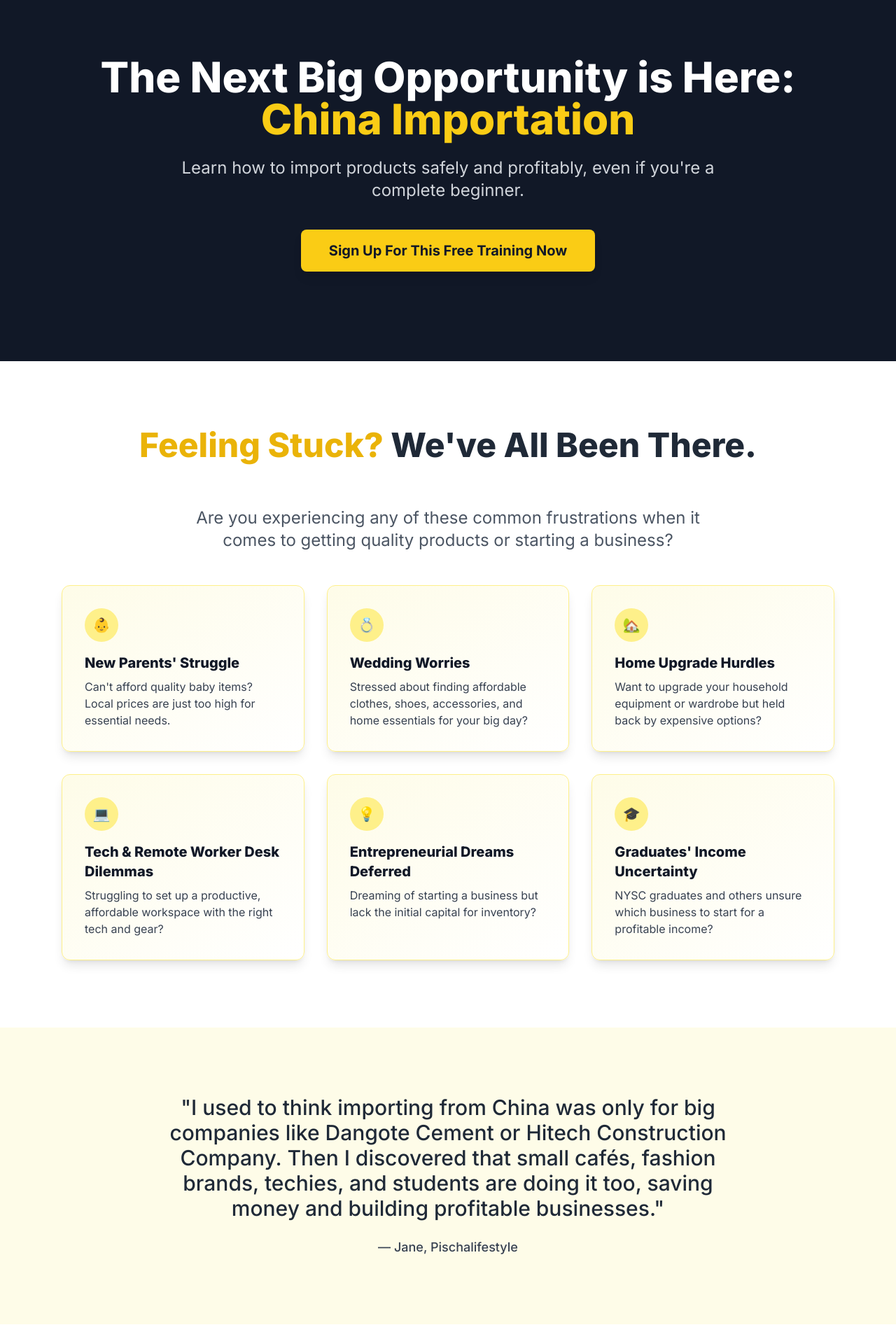
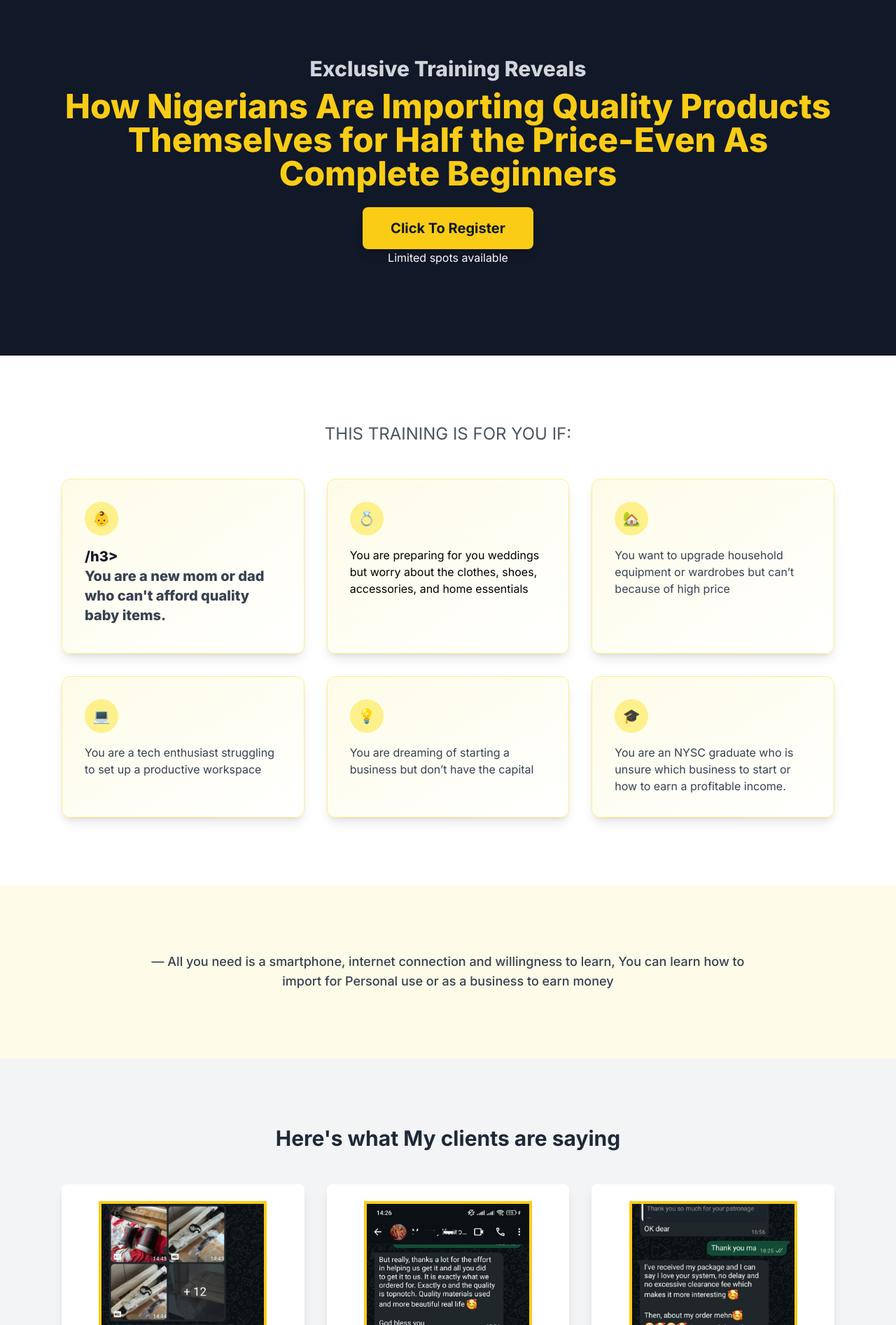
Before and after one commit to Geminiman7/Pischa, a Flask app: page / in a window 1280 px wide. Shown: the top 1893 px of the page at 70% size. Run offline with Flask 3, Linux system fonts and the light colour scheme; some libraries are stand-ins or nearby versions.

Commit message:
Revise index.html for improved clarity and engagement
Updated the training page to enhance clarity and engagement, including a new header and refined content for better user experience.

```diff
--- a/templates/index.html
+++ b/templates/index.html
@@ -23,17 +23,21 @@
 
     <!-- Header / Hero Section --><header class="bg-gray-900 text-white pt-20 pb-24 md:pb-32">
         <div class="container mx-auto max-w-6xl px-6 text-center">
-            <h1 class="text-4xl md:text-6xl font-extrabold leading-tight mb-6">
-                The Next Big Opportunity is Here:
-                <span class="block text-yellow-400">China Importation</span>
+             <h1 class="font-extrabold leading-tight mb-6">
+                <!-- This line is now smaller and a lighter gray -->
+                <span class="block text-2xl md:text-3xl text-gray-300 mb-3">
+                    Exclusive Training Reveals
+                </span>
+                <!-- This line remains the large, primary headline -->
+                <span class="block text-4xl md:text-5xl text-yellow-400">
+                    How Nigerians Are Importing Quality Products Themselves for Half the Price-Even As Complete Beginners
+                </span>
             </h1>
-            <p class="text-xl md:text-2xl text-gray-300 mb-10 max-w-3xl mx-auto">
-                Learn how to import products safely and profitably, even if you're a complete beginner.
-            </p>
-            <a href="#signup-form"
+             <a href="#signup-form"
                class="inline-block bg-yellow-400 text-gray-900 font-bold text-lg md:text-xl py-4 px-10 rounded-lg shadow-lg hover:bg-yellow-300 transition-all duration-300 transform hover:scale-105">
-                Sign Up For This Free Training Now
+               Click To Register
             </a>
+            <p>Limited spots available</p>
         </div>
     </header>
 
@@ -41,43 +45,40 @@
 
         <!-- Pain Points Section (More Catchy) --><section class="py-16 md:py-24 bg-white">
             <div class="container mx-auto max-w-6xl px-6">
-                <h2 class="text-3xl md:text-5xl font-extrabold text-center text-gray-800 mb-8 md:mb-16 leading-tight">
-                    <span class="text-yellow-500">Feeling Stuck?</span> We've All Been There.
-                </h2>
+
                 <p class="text-xl md:text-2xl text-center text-gray-600 mb-12 max-w-3xl mx-auto">
-                    Are you experiencing any of these common frustrations when it comes to getting quality products or starting a business?
-                </p>
+                        THIS TRAINING IS FOR YOU IF:</p>
 
                 <div class="grid grid-cols-1 md:grid-cols-2 lg:grid-cols-3 gap-8">
                     <!-- Pain Point 1 --><div class="bg-gradient-to-br from-yellow-50 to-white p-8 rounded-xl shadow-lg border border-yellow-200 hover:shadow-xl transition-all duration-300">
                         <div class="flex items-center justify-center w-12 h-12 bg-yellow-200 text-yellow-800 rounded-full mb-4 text-xl font-bold">👶</div>
-                        <h3 class="font-extrabold text-xl mb-2 text-gray-900">New Parents' Struggle</h3>
-                        <p class="text-gray-700">Can't afford quality baby items? Local prices are just too high for essential needs.</p>
+                        <h3 class="font-extrabold text-xl mb-2 text-gray-900">/h3>
+                        <p class="text-gray-700">You are a new mom or dad who can't afford quality baby items.</p>
                     </div>
                     <!-- Pain Point 2 --><div class="bg-gradient-to-br from-yellow-50 to-white p-8 rounded-xl shadow-lg border border-yellow-200 hover:shadow-xl transition-all duration-300">
                         <div class="flex items-center justify-center w-12 h-12 bg-yellow-200 text-yellow-800 rounded-full mb-4 text-xl font-bold">💍</div>
-                        <h3 class="font-extrabold text-xl mb-2 text-gray-900">Wedding Worries</h3>
-                        <p class="text-gray-700">Stressed about finding affordable clothes, shoes, accessories, and home essentials for your big day?</p>
+                        <h3 class="font-extrabold text-xl mb-2 text-gray-900"></h3>
+                        <p class="text-gray-700"></p>You are preparing for you weddings but worry about the clothes, shoes, accessories, and home essentials</p>
                     </div>
                     <!-- Pain Point 3 --><div class="bg-gradient-to-br from-yellow-50 to-white p-8 rounded-xl shadow-lg border border-yellow-200 hover:shadow-xl transition-all duration-300">
                         <div class="flex items-center justify-center w-12 h-12 bg-yellow-200 text-yellow-800 rounded-full mb-4 text-xl font-bold">🏡</div>
-                        <h3 class="font-extrabold text-xl mb-2 text-gray-900">Home Upgrade Hurdles</h3>
-                        <p class="text-gray-700">Want to upgrade your household equipment or wardrobe but held back by expensive options?</p>
+                        <h3 class="font-extrabold text-xl mb-2 text-gray-900"></h3>
+                        <p class="text-gray-700"> You want to upgrade household equipment or wardrobes but can’t because of high price</p>
                     </div>
                     <!-- Pain Point 4 --><div class="bg-gradient-to-br from-yellow-50 to-white p-8 rounded-xl shadow-lg border border-yellow-200 hover:shadow-xl transition-all duration-300">
                         <div class="flex items-center justify-center w-12 h-12 bg-yellow-200 text-yellow-800 rounded-full mb-4 text-xl font-bold">💻</div>
-                        <h3 class="font-extrabold text-xl mb-2 text-gray-900">Tech & Remote Worker Desk Dilemmas</h3>
-                        <p class="text-gray-700">Struggling to set up a productive, affordable workspace with the right tech and gear?</p>
+                        <h3 class="font-extrabold text-xl mb-2 text-gray-900"> </h3>
+                        <p class="text-gray-700">You are a tech enthusiast struggling to set up a productive workspace</p>
                     </div>
                     <!-- Pain Point 5 --><div class="bg-gradient-to-br from-yellow-50 to-white p-8 rounded-xl shadow-lg border border-yellow-200 hover:shadow-xl transition-all duration-300">
                         <div class="flex items-center justify-center w-12 h-12 bg-yellow-200 text-yellow-800 rounded-full mb-4 text-xl font-bold">💡</div>
-                        <h3 class="font-extrabold text-xl mb-2 text-gray-900">Entrepreneurial Dreams Deferred</h3>
-                        <p class="text-gray-700">Dreaming of starting a business but lack the initial capital for inventory?</p>
+                        <h3 class="font-extrabold text-xl mb-2 text-gray-900"></h3>
+                        <p class="text-gray-700"> You are dreaming of starting a business but don’t have the capital</p>
                     </div>
                     <!-- Pain Point 6 --><div class="bg-gradient-to-br from-yellow-50 to-white p-8 rounded-xl shadow-lg border border-yellow-200 hover:shadow-xl transition-all duration-300">
                         <div class="flex items-center justify-center w-12 h-12 bg-yellow-200 text-yellow-800 rounded-full mb-4 text-xl font-bold">🎓</div>
-                        <h3 class="font-extrabold text-xl mb-2 text-gray-900">Graduates' Income Uncertainty</h3>
-                        <p class="text-gray-700">NYSC graduates and others unsure which business to start for a profitable income?</p>
+                        <h3 class="font-extrabold text-xl mb-2 text-gray-900"></h3>
+                        <p class="text-gray-700"> You are an NYSC graduate who is unsure  which business to start or how to earn a profitable income.</p>
                     </div>
                 </div>
             </div>
@@ -86,74 +87,35 @@
         <!-- The "Aha!" Moment Section --><section class="py-16 md:py-24 bg-yellow-50">
             <div class="container mx-auto max-w-4xl px-6">
                 <blockquote class="text-center">
-                    <p class="text-2xl md:text-3xl font-medium text-gray-800 leading-relaxed mb-6">
-                        "I used to think importing from China was only for big companies like Dangote Cement or Hitech Construction Company. Then I discovered that small cafés, fashion brands, techies, and students are doing it too, saving money and building profitable businesses."
-                    </p>
-                    <cite class="text-lg text-gray-700 not-italic font-medium">— Jane, Pischalifestyle</cite>
+
+                    <cite class="text-lg text-gray-700 not-italic font-medium">— All you need is a smartphone, internet connection and willingness to learn,
+                               You can learn how to import for Personal use or as a business to earn money
+                    </cite>
                 </blockquote>
             </div>
         </section>
 
-        <!-- Why Listen to Me? (Authority) Section --><section class="py-16 md:py-24 bg-white">
-            <div class="container mx-auto max-w-6xl px-6">
-                <div class="md:flex md:items-center md:space-x-12">
-                    <!-- Placeholder for Jane's Photo --><div class="md:w-1/3 mb-8 md:mb-0">
-                       <img src="{{ url_for('static', filename='images/jane.jpg') }}"
-                            alt="Jane from Pischalifestyle"
-                            class="w-full h-auto rounded-lg shadow-lg border-4 border-yellow-400 object-cover">
-                    </div>
-                    <!-- Bio Text --><div class="md:w-2/3">
-                        <h2 class="text-3xl md:text-4xl font-bold text-gray-800 mb-6">
-                            Why Listen to Me?
-                        </h2>
-                        <p class="text-2xl font-medium text-gray-900 mb-6">
-                            Hi, I’m Jane from Pischalifestyle.
-                        </p>
-                        <div class="text-lg text-gray-700 space-y-4">
-                            <p>
-                                I’ve helped people across Nigeria import hundreds of products from China safely—from gadgets to fashion to home essentials—and even delivered them straight to their doorsteps.
-                            </p>
-                            <p>
-                                I’ve trained students to start their own import businesses, helping some of them become their own bosses and achieve financial freedom.
-                            </p>
-                            <p>
-                                Now, I want to show you how to do it, too.
-                            </p>
-                        </div>
-                    </div>
-                </div>
-            </div>
-        </section>
+
 
         <!-- Social Proof (Products & Testimonials) Section --><section class="py-16 md:py-24 bg-gray-100">
             <div class="container mx-auto max-w-6xl px-6">
-                <!-- Objection Handling --><div class="max-w-3xl mx-auto text-center mb-16">
-                    <h2 class="text-3xl md:text-4xl font-bold text-gray-800 mb-4">
-                        You Don't Need a Big Budget or Experience!
-                    </h2>
-                    <p class="text-xl text-gray-700">
-                        Many people think importing from China is only for those with experience or huge budgets. <strong class="text-gray-900">That’s simply not true—anyone can do it!</strong> Check out some of the products I’ve imported and what my clients are saying.
-                    </p>
-                </div>
+
 
                 <!-- Testimonials --><h3 class="text-2xl md:text-3xl font-bold text-center text-gray-800 mb-12">
-                    What My Clients Are Saying
+                    Here's what My clients are saying
                 </h3>
                 <div class="grid grid-cols-1 md:grid-cols-2 lg:grid-cols-3 gap-8">
                     <!-- Testimonial 1 --><div class="bg-white p-6 rounded-lg shadow-lg">
-                        <img src="{{ url_for('static', filename='images/img3.jpg') }}" alt="Client 1" class="w-48 h-48 rounded-full mx-auto mb-4 border-4 border-yellow-400 object-cover">
-                        <p class="text-gray-600 text-center italic mb-4">"This training changed everything. I finally started my own gadget business, and it's profitable!"</p>
-                        <p class="text-gray-900 font-bold text-center">- Tunde, Lagos</p>
+                        <img src="{{ url_for('static', filename='images/img3.jpg') }}" alt="Client 1" class="w-60 h-90 mx-auto mb-4 border-4 border-yellow-400 object-cover">
+
                     </div>
                     <!-- Testimonial 2 --><div class="bg-white p-6 rounded-lg shadow-lg">
-                        <img src="{{ url_for('static', filename='images/img1.jpg') }}" alt="Client 2" class="w-48 h-48 rounded-full mx-auto mb-4 border-4 border-yellow-400 object-cover">
-                        <p class="text-gray-600 text-center italic mb-4">"I was so worried about my wedding budget. Jane helped me import my accessories and home essentials, and I saved a fortune."</p>
-                        <p class="text-gray-900 font-bold text-center">- Amara, Abuja</p>
+                        <img src="{{ url_for('static', filename='images/img1.jpg') }}" alt="Client 2" class="w-60 h-120 mx-auto mb-4 border-4 border-yellow-400 object-cover">
+
                     </div>
                     <!-- Testimonial 3 --><div class="bg-white p-6 rounded-lg shadow-lg">
-                        <img src="{{ url_for('static', filename='images/img2.jpg') }}" alt="Client 3" class="w-48 h-48 rounded-full mx-auto mb-4 border-4 border-yellow-400 object-cover">
-                        <p class="text-gray-600 text-center italic mb-4">"As a new mom, I'm so grateful. I got high-quality baby items for a fraction of the price. Highly recommend!"</p>
-                        <p class="text-gray-900 font-bold text-center">- Chioma, Port Harcourt</p>
+                        <img src="{{ url_for('static', filename='images/img2.jpg') }}" alt="Client 3" class="w-60 h-90 mx-auto mb-4 border-4 border-yellow-400 object-cover">
+
                     </div>
                 </div>
             </div>
```
